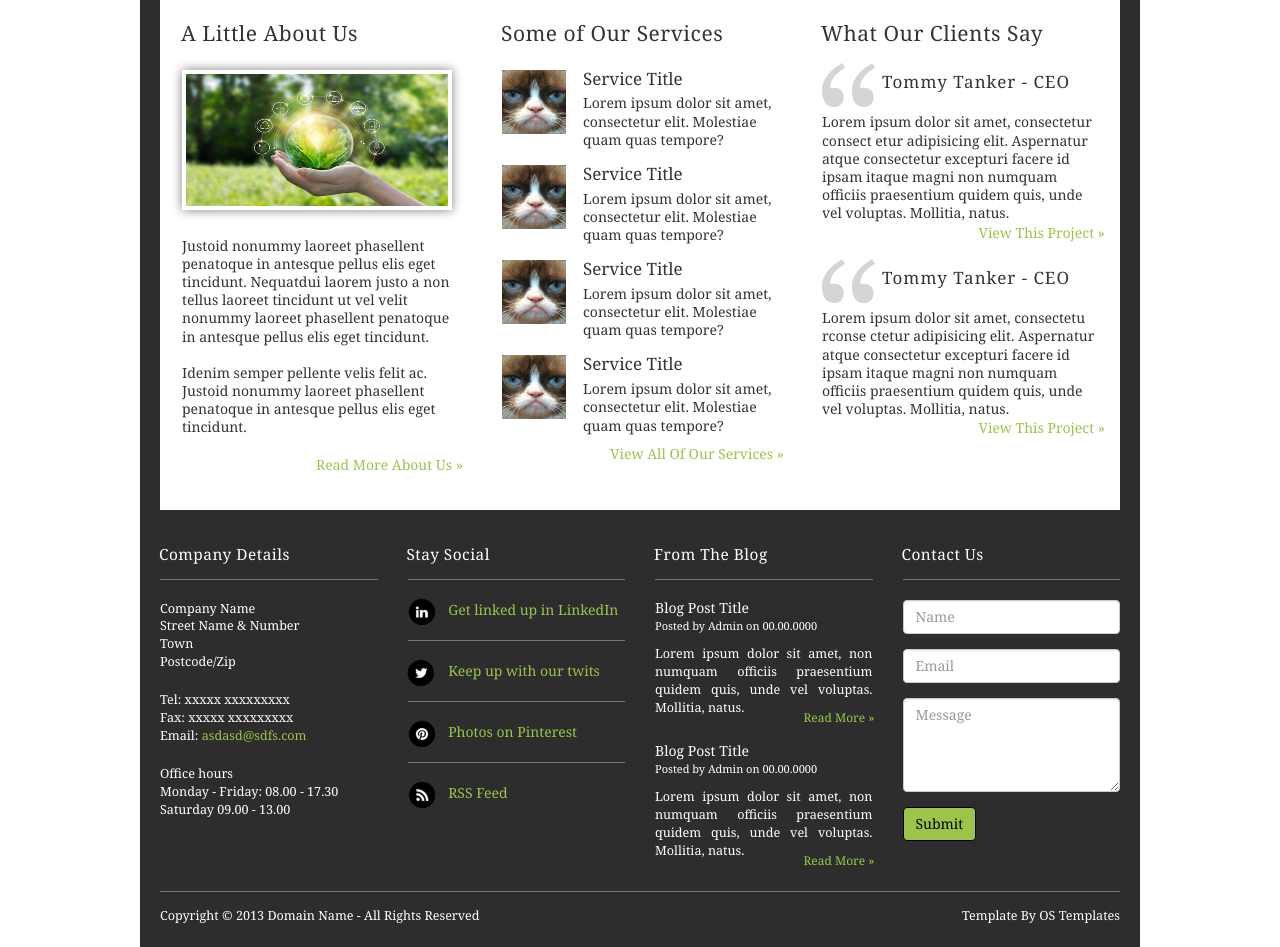
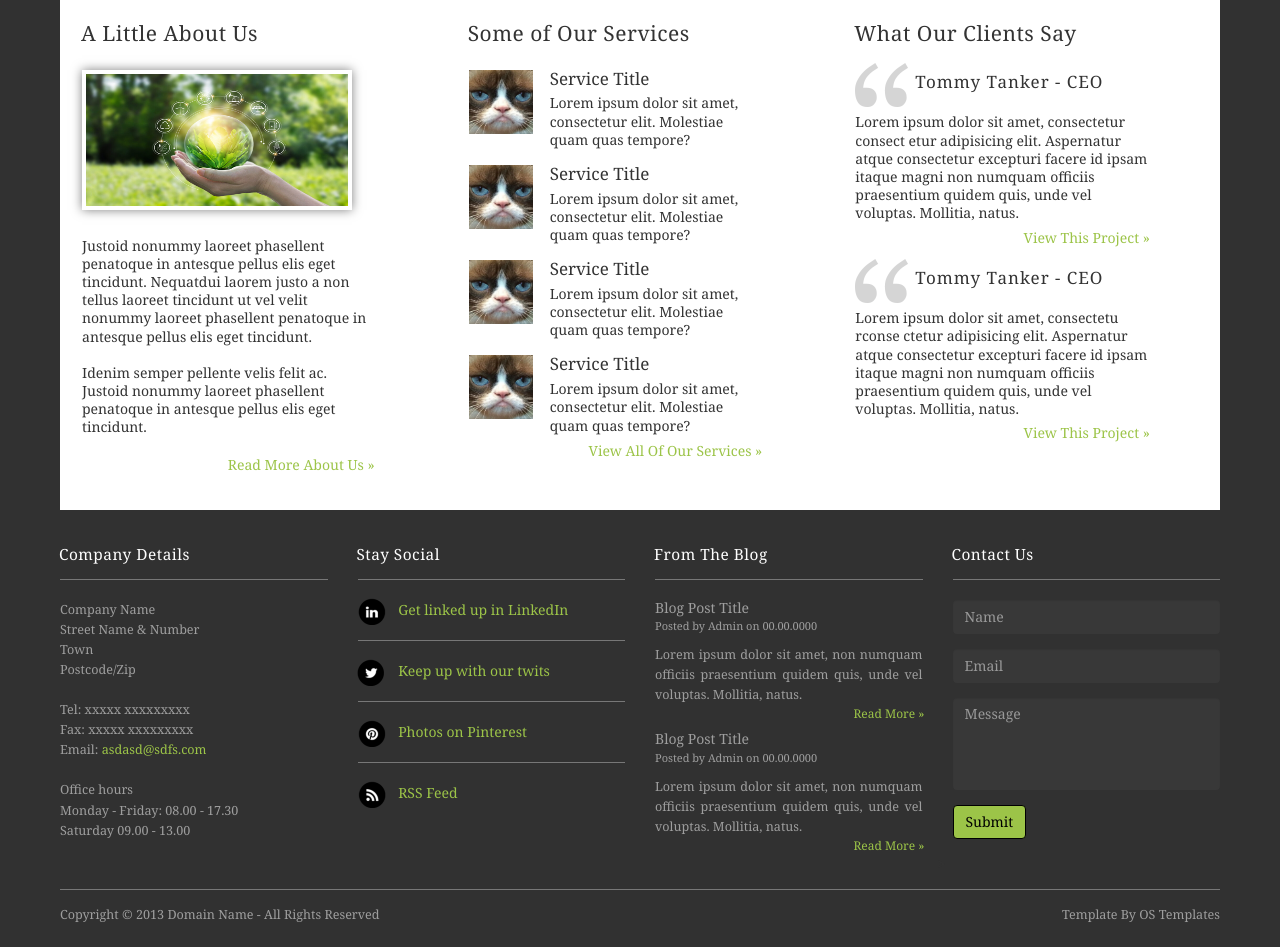
Before and after one commit to volosher/htmlAlexSoft, a plain HTML site: page index.html in a window 1280 px wide. Shown: the part 682-1629 px from the top of the page. Drawn offline with nearby package versions, Linux system fonts and the light colour scheme.

Commit message:
Update styles.css

```diff
--- a/styles.css
+++ b/styles.css
@@ -2,22 +2,24 @@
 body {
     margin: 0;
     font-family: Georgia, serif;
-    background-color: #fff;
+    background-color:  #313131;
 }
 
 #maindiv {
+
     margin-right: auto;
     margin-left: auto;
     padding-left: 0;
     padding-right: 0;
-    border-left: 20px solid #2D2D2D;
-    border-right: 20px solid #2D2D2D;
+    border-left: 20px solid #313131;
+    border-right: 20px solid #313131;
 }
 
 .container-fluid  {
+    max-width: 1200px;
     margin-right: auto;
     margin-left: auto;
-    max-width: 1000px;
+    /*max-width: 1200px;*/
     background-color: #fff;
 }
 
@@ -88,7 +90,7 @@ ul.nav a:hover { color: #fff !important;
     color: #9CC448;
     background-color: #9CC448;
     height: 1px;
-    max-width: 920px;
+    max-width: 1120px;
     margin-top: 15px;
 }
 
@@ -108,10 +110,17 @@ ul.nav a:hover { color: #fff !important;
     border-radius: 10px;
 }
 
+
+
 .box {
     padding-left: 22px;
     padding-top: 8px;
     padding-bottom: 15px;
+   /* padding-right: 70px;*/
+}
+
+#aboutus .box {
+    padding-right: 70px;
 }
 
 .box h4 {
@@ -163,7 +172,7 @@ ul.nav a:hover { color: #fff !important;
     float: right;
     padding-right: 1px;
     color: #9CC448;
-    margin-top: -7px;
+    margin-top: -10px;
 }
 
 #clients img{
@@ -203,7 +212,7 @@ ul.nav a:hover { color: #fff !important;
 
 #clients a {
     float: right;
-    margin-top: -20px;
+    margin-top: -15px;
     color: #9CC448;
     /*padding-bottom: 35px;*/
 }
@@ -214,7 +223,7 @@ ul.nav a:hover { color: #fff !important;
 }
 
 #contact {
-    background-color:  #2D2D2D;
+    background-color:  #313131;
     padding-left: 0;
     padding-right: 0;
 }
@@ -237,6 +246,16 @@ ul.nav a:hover { color: #fff !important;
 #contact p {
     font-size: 90%;
     padding-left: 15px;
+    color: #9E9E9E!important;
+    line-height: 1.6;
+}
+
+#contact h5 {
+   color: #9E9E9E!important;
+}
+
+.posted {
+    color: #9E9E9E!important;
 }
 
 #contact hr {
@@ -314,6 +333,7 @@ a.rssfeed:hover {
 #blog p {
     padding-top: 10px;
     text-align: justify ;
+    color: #777;
 }
 
 #blog a {
@@ -321,8 +341,22 @@ a.rssfeed:hover {
     float: right;
     font-size: 1.2rem;
     margin-right: -2px;
-    margin-top: -8px;
+  /*  margin-top: -8px;*/
         }
+
+
+
+
+input[type="text"], textarea {
+
+    resize: none;
+
+}
+
+#formdiv .form-control {
+    border: none!important;
+    background-color : #383838;
+}
 
 #formdiv .btn {
     background-color: #9CC448;
@@ -354,7 +388,7 @@ a.rssfeed:hover {
 }
 
 .footer p {
-    color: #ffffff;
+    color: #777;
     margin-bottom: 0;
 }
 
```
